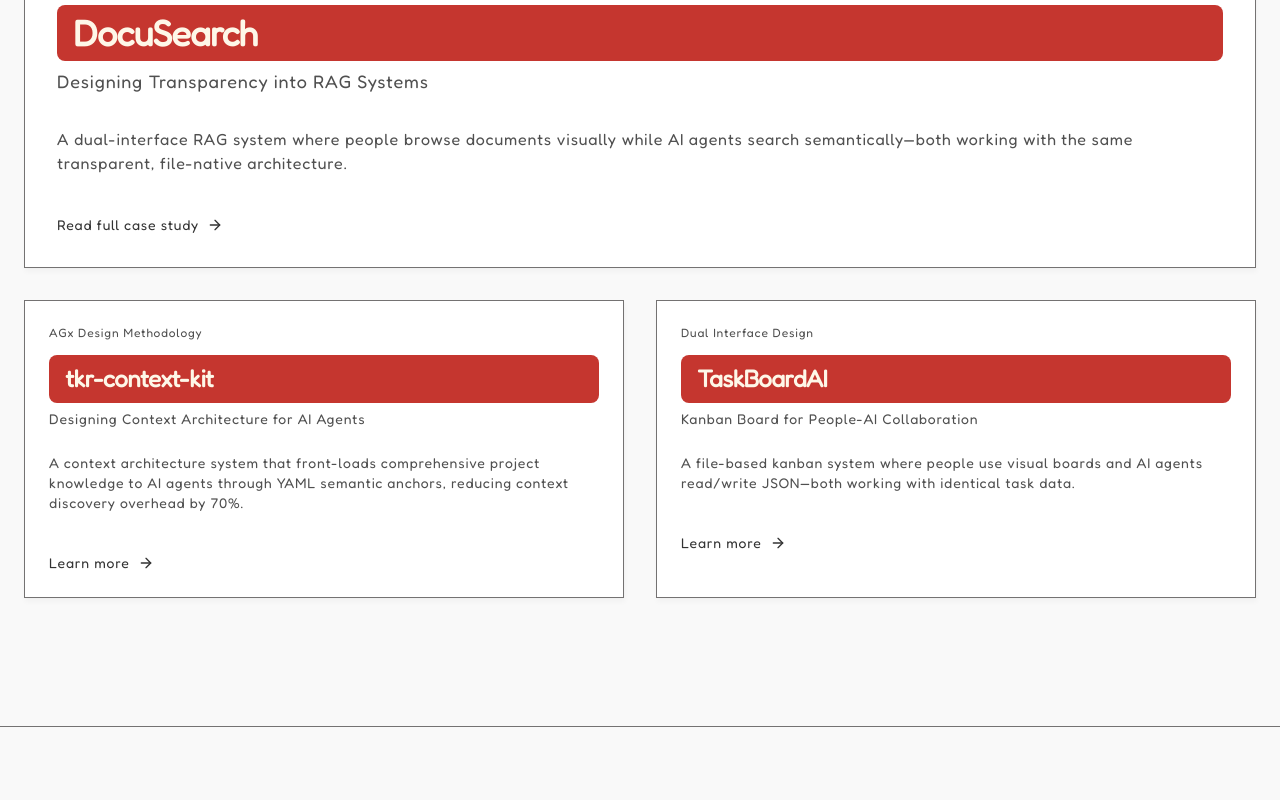
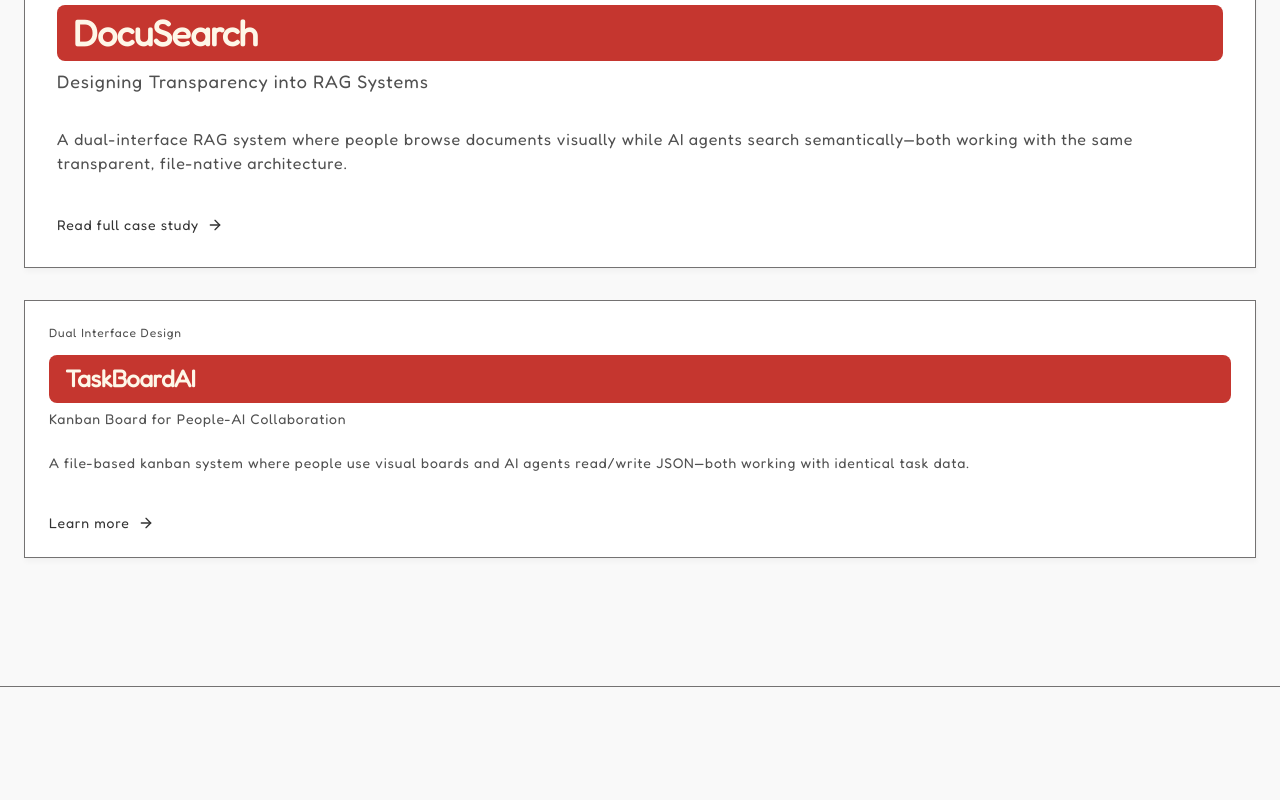
Before and after one commit to TuckerTucker/tkr-portfolio-v2, a React (Vite) app: page / in a window 1280 px wide. Shown: the part 824-1624 px from the top of the page. Built offline with nearby package versions, Linux system fonts and the light colour scheme; a web font is replaced by a local one.

Commit message:
refactor(home): remove Context-Kit from featured projects
Simplify home page to showcase only DocuSearch and Kanban as featured
projects. Adjusted layout from 2-column grid to single standard project.

```diff
--- a/src/components/sections/FeaturedProjects.tsx
+++ b/src/components/sections/FeaturedProjects.tsx
@@ -2,9 +2,8 @@ import { projects } from '@/content/projects'
 import { ProjectCard } from './ProjectCard'
 
 export function FeaturedProjects() {
-  // Get the three featured projects in the specified order
+  // Get the two featured projects in the specified order
   const docusearch = projects.find((p) => p.id === 'docusearch')
-  const contextKit = projects.find((p) => p.id === 'context-kit')
   const kanban = projects.find((p) => p.id === 'kanban')
 
   return (
@@ -27,11 +26,12 @@ export function FeaturedProjects() {
             </div>
           )}
 
-          {/* Standard projects in a 2-column grid below */}
-          <div className="grid gap-6 md:gap-8 md:grid-cols-2">
-            {contextKit && <ProjectCard project={contextKit} variant="standard" />}
-            {kanban && <ProjectCard project={kanban} variant="standard" />}
-          </div>
+          {/* Standard project below */}
+          {kanban && (
+            <div>
+              <ProjectCard project={kanban} variant="standard" />
+            </div>
+          )}
         </div>
       </div>
     </section>
```
